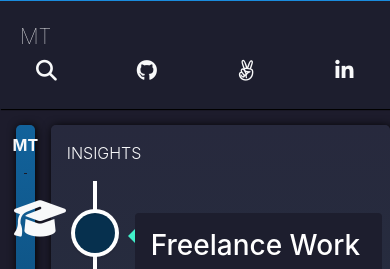
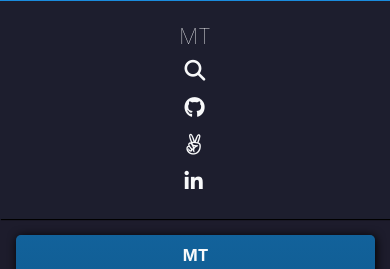
Before and after one commit to michaeltorres1/portfolio, a React (Create React App) app: page / in a window 390 px wide. Shown: the top 269 px of the page. Built offline with nearby package versions, Linux system fonts and the light colour scheme.

Commit message:
responsive

```diff
--- a/src/App.css
+++ b/src/App.css
@@ -15,3 +15,61 @@ body {
 img {
   width: 100%;
 }
+
+@media (min-width: 800px) {
+  #menuWidget {
+    width: 10%;
+  }
+
+  #mainWidget {
+    width: 86%;
+  }
+
+  .card-widget {
+    width: 100%;
+    margin-top: 20px;
+    margin-left: 1px !important;
+    margin-right: 1px !important;
+  }
+}
+
+@media (max-width: 576px) {
+  .card-widget {
+    width: 100%;
+    margin-top: 20px;
+    margin-left: 1px !important;
+    margin-right: 1px !important;
+  }
+
+  #menuWidget {
+    width: 96%;
+  }
+
+  #mainWidget {
+    margin-top: 20px;
+    width: 96%;
+    margin-right: 2px;
+  }
+
+  .mobile-view {
+    flex-wrap: wrap;
+    flex-direction: column !important;
+    justify-content: center;
+  }
+
+  #nav {
+    display: flex;
+    flex-direction: column;
+    justify-content: center;
+  }
+
+  .nav-search-links {
+    display: flex;
+    flex-direction: column;
+    justify-content: center;
+  }
+
+  .nav-link {
+    margin-right: 0px !important;
+  }
+}
--- a/src/App.js
+++ b/src/App.js
@@ -11,7 +11,7 @@ const App = () => (
     <ChangeTheme />
     <hr className='w-100 bg-primary mt-0 mb-0' />
     <Navbar />
-    <div className='d-flex ml-3 mt-3'>
+    <div className='d-flex ml-3 mt-3 mobile-view'>
       <Menu />
       <MainWidget />
     </div>
--- a/src/components/common/Navbar.js
+++ b/src/components/common/Navbar.js
@@ -6,7 +6,7 @@ const Navbar = () => {
       <div id='navTitle' className='font-weight-lighter text-light'>
         MT
       </div>
-      <div className='search text-light'>
+      <div className='search text-light nav-search-links'>
         <i className='fas fa-search mr-5 nav-link'></i>
         <i class='fab fa-github mr-5 nav-link'></i>
         <i class='fab fa-angellist mr-5 nav-link'></i>
--- a/src/components/widgets/cards/Cards.js
+++ b/src/components/widgets/cards/Cards.js
@@ -5,7 +5,7 @@ import CardThree from './CardThree';
 
 const Cards = () => {
   return (
-    <div className='d-flex row justify-content-between ml-3 mr-3 mt-3'>
+    <div className='d-flex row justify-content-between ml-3 mr-3 mt-3 mobile-view'>
       <CardOne />
       <CardTwo />
       <CardThree />
```
